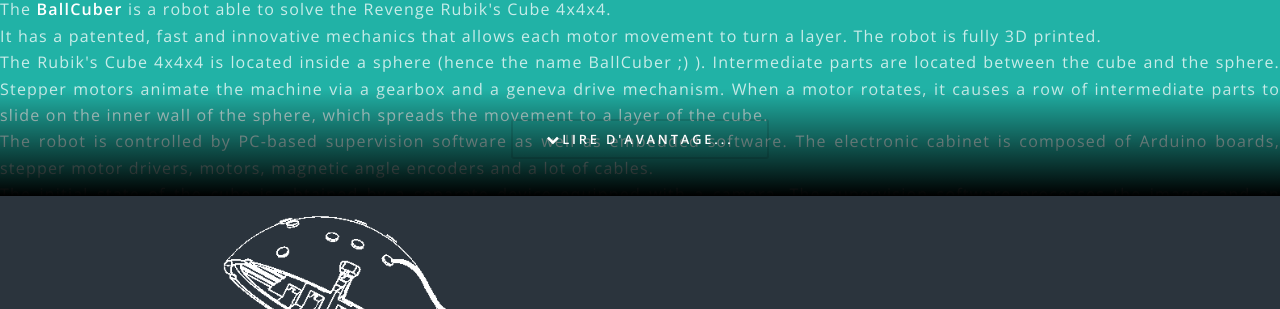
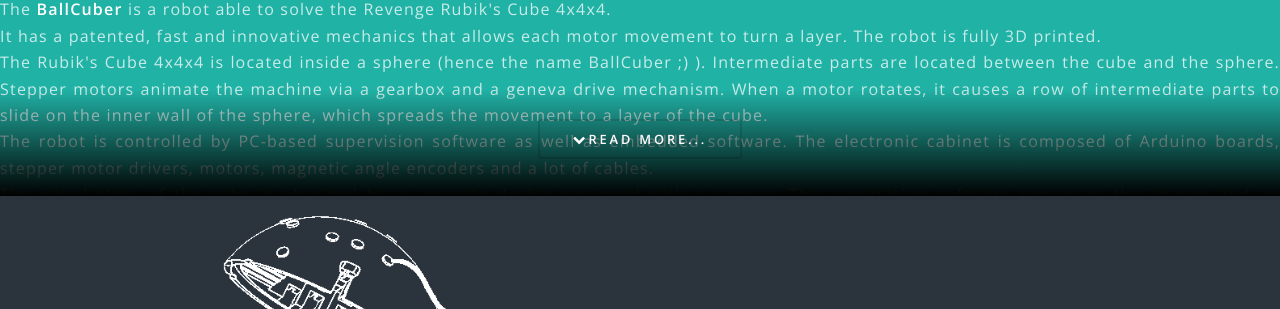
Before and after one commit to ballcuber/ballcuber.github.io, a Jekyll site: the page built from index.html, in a window 1280 px wide and 900 px high, scrolled down 1566 px. Shown: the part 130-439 px from the top of the window. Built offline with Jekyll 4.4.1, drawn with Linux system fonts in a browser that asks for light colours; part of the change alters nothing that is shown.

```diff
--- a/_config.yml
+++ b/_config.yml
@@ -9,9 +9,9 @@ url: "https://ballcuber.github.io"
 
 onshape: "https://cad.onshape.com/documents/0cc05df50afa7069d40d5b29/w/4e9a02bde82a52420bb553ee/e/6d739c0ee09a45d88f809d15"
 
-id-video-fr: "7BmQbt9s9EM"
-id-video-en: "S5vEt0cZ358"
-id-video-ca: "3V_9T-pWpk0"
+id-video-fr: "Tb-BFvaFRBY"
+id-video-en: "5e3V5y5gV5E"
+id-video-ca: "mtKHGb2wwlU"
 
 social:
   #twitter:
--- a/index.html
+++ b/index.html
@@ -34,17 +34,17 @@ layout: landing
 			if (language == curLanguage) btn.classList.add("disabled");
 		});
 
-		document.getElementById("ytplayer").src = "https://www.youtube.com/embed/" + youtubeId + "?cc_load_policy=1&modestbranding=1&rel=0&autoplay=0";
+		document.getElementById("ytplayer").src = "https://www.youtube.com/embed/" + youtubeId + "?modestbranding=1&rel=0&autoplay=0";
 
 		if (language == "en") {
 			document.getElementById("intro_en").style.display = "inline";
 			document.getElementById("intro_fr").style.display = "none";
-			document.getElementById("txt-read-more").innerText = "Lire d'avantage...";
+			document.getElementById("txt-read-more").innerText = "Read more...";
 		}
 		else {
 			document.getElementById("intro_fr").style.display = "inline";
 			document.getElementById("intro_en").style.display = "none";
-			document.getElementById("txt-read-more").innerText = "Read more...";
+			document.getElementById("txt-read-more").innerText = "Lire d'avantage...";
 		}
 	}
 
@@ -99,7 +99,7 @@ layout: landing
 	<div class="wrapper style1" style="padding:20px 0 0 0">
 		<iframe id="ytplayer" type="text/html"
 			style="width: 100vw;height: 56.25vw;max-height: 80vh;max-width: 142vh;margin: auto;background: transparent;"
-			src="https://www.youtube.com/embed/{{ site.id-video-en }}?cc_load_policy=1&modestbranding=1&rel=0&autoplay=0"
+			src="https://www.youtube.com/embed/{{ site.id-video-en }}?modestbranding=1&rel=0&autoplay=0"
 			frameborder="0" allow="accelerometer; autoplay; encrypted-media; gyroscope; picture-in-picture"
 			allowfullscreen><img src="/assets/ballcuber-overview.png" />
 		</iframe>
```
